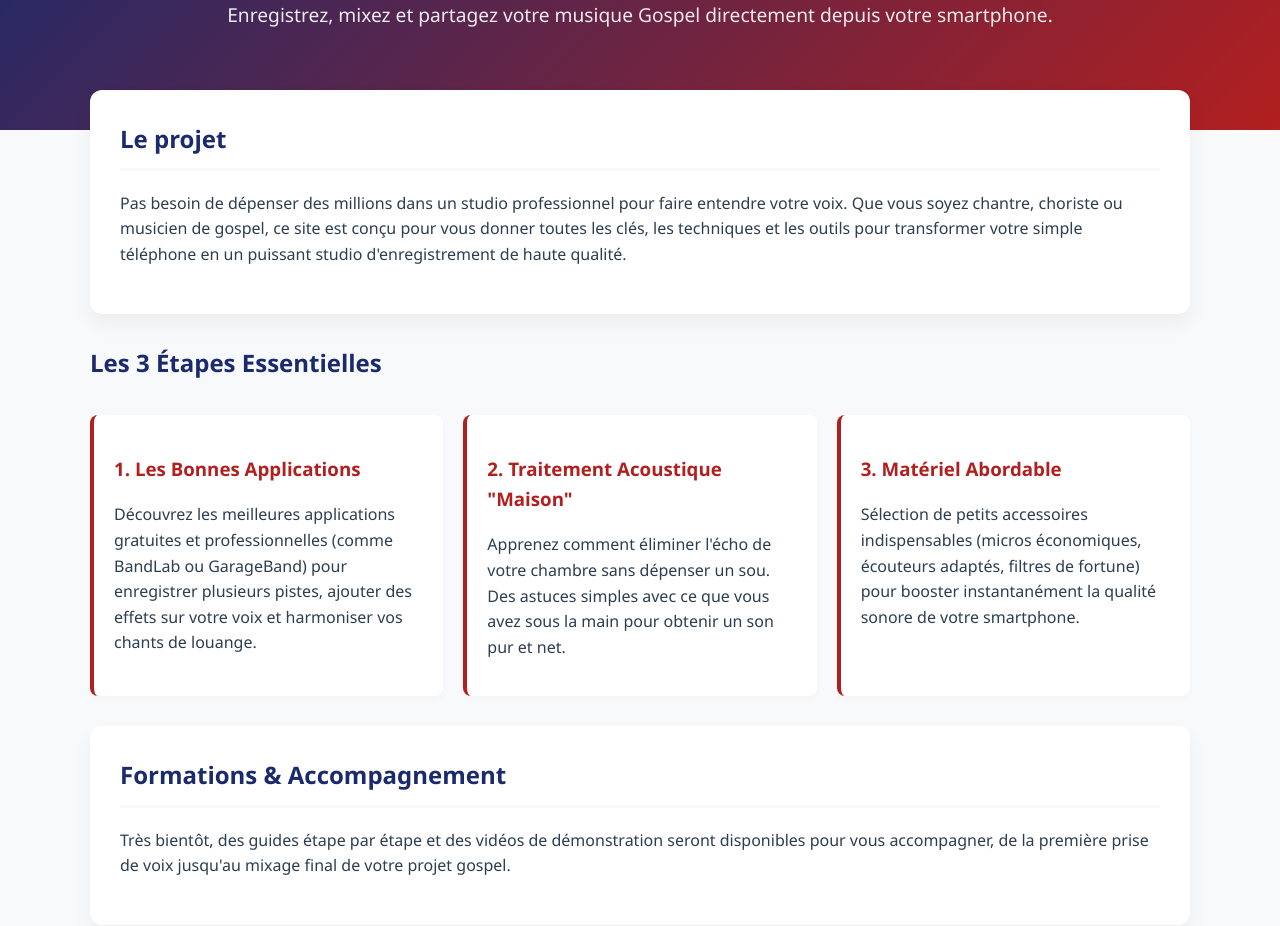
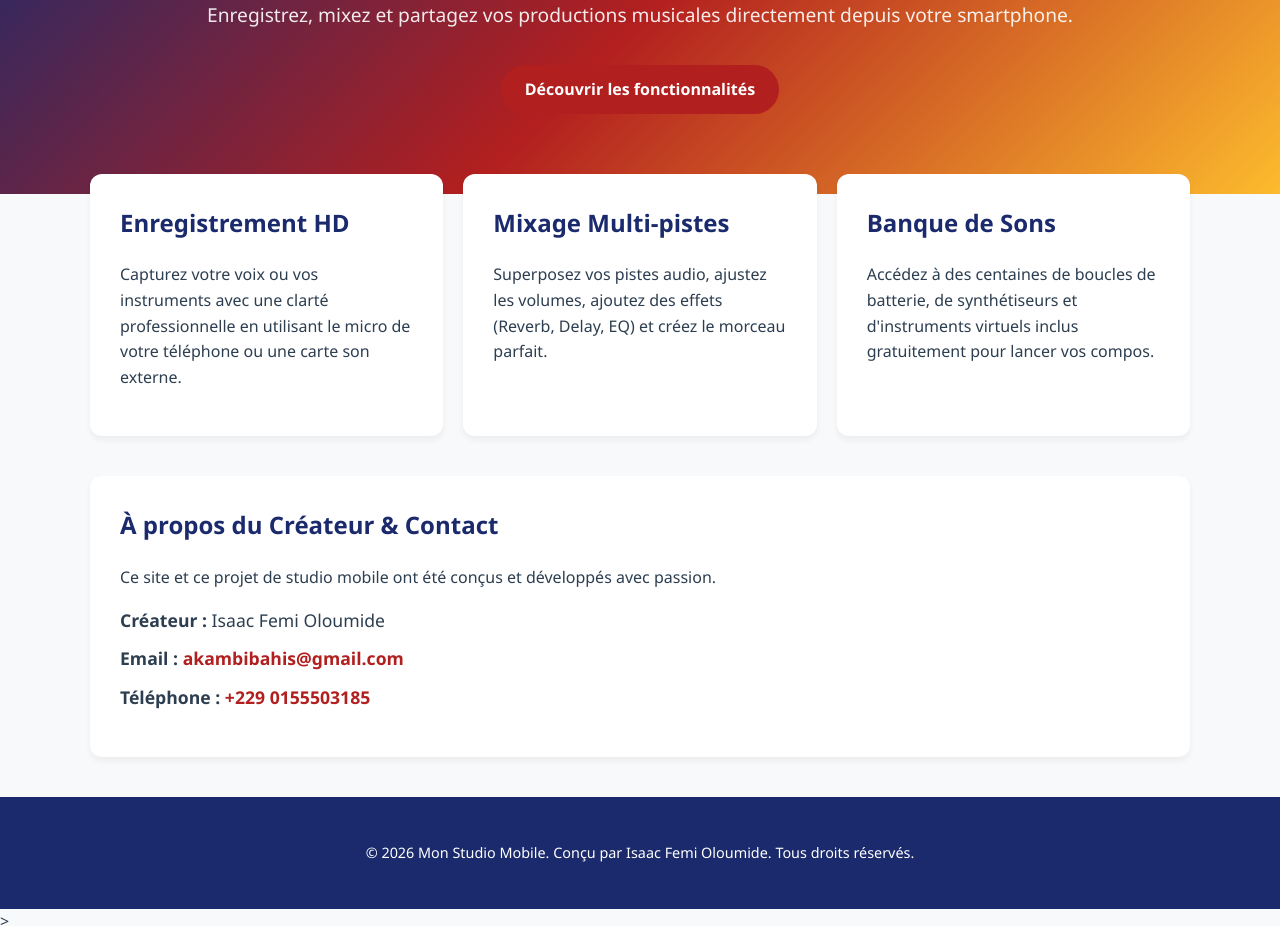
Before and after one commit to akambibahis-byte/studio-gospel, a plain HTML site: page index.html in a window 1280 px wide. Shown: the part 162-1088 px from the top of the page. Drawn offline with Linux system fonts and the light colour scheme.

Commit message:
Add files via upload

```diff
--- a/index.html
+++ b/index.html
@@ -3,7 +3,7 @@
 <head>
     <meta charset="UTF-8">
     <meta name="viewport" content="width=device-width, initial-scale=1.0">
-    <title>Mon Studio Mobile - Créez votre musique sur Smartphone</title>
+    <title>Mon Studio Mobile - Créez votre musique sur smartphone</title>
     <style>
         /* Styles Généraux */
         body {
@@ -15,18 +15,18 @@
             line-height: 1.6;
         }
         header {
-            background: linear-gradient(135deg, #1a2a6c, #b21f1f);
+            background: linear-gradient(135deg, #1a2a6c, #b21f1f, #fdbb2d);
             color: #fff;
             padding: 80px 20px;
             text-align: center;
         }
         header h1 {
             margin: 0;
-            font-size: 2.8em;
+            font-size: 2.8rem;
             font-weight: 700;
         }
         header p {
-            font-size: 1.2em;
+            font-size: 1.2rem;
             margin-top: 10px;
             opacity: 0.9;
         }
@@ -45,114 +45,97 @@
             background: #fff;
             padding: 30px;
             border-radius: 12px;
-            box-shadow: 0 10px 20px rgba(0,0,0,0.05);
-            margin-bottom: 30px;
+            box-shadow: 0 4px 6px rgba(0,0,0,0.05);
         }
         h2 {
             color: #1a2a6c;
-            border-bottom: 3px solid #f8f9fa;
-            padding-bottom: 10px;
             margin-top: 0;
         }
-        h3 {
+        .btn {
+            display: inline-block;
+            background: #b21f1f;
+            color: white;
+            padding: 12px 24px;
+            text-decoration: none;
+            border-radius: 25px;
+            font-weight: bold;
+            margin-top: 15px;
+            transition: background 0.3s;
+        }
+        .btn:hover {
+            background: #1a2a6c;
+        }
+        /* Styles de la section Contact et du Pied de page */
+        .contact-info {
+            list-style: none;
+            padding: 0;
+        }
+        .contact-info li {
+            margin: 10px 0;
+            font-size: 1.1rem;
+        }
+        .contact-info a {
             color: #b21f1f;
+            text-decoration: none;
+            font-weight: 600;
         }
-        /* Cartes d'astuces */
-        .card {
-            background: #fff;
-            padding: 20px;
-            border-radius: 8px;
-            border-left: 4px solid #b21f1f;
-            box-shadow: 0 4px 6px rgba(0,0,0,0.02);
-        }
-        /* Formulaire de Contact */
-        form {
-            display: flex;
-            flex-direction: column;
-        }
-        input, textarea, button {
-            margin: 10px 0;
-            padding: 14px;
-            border: 1px solid #ddd;
-            border-radius: 6px;
-            font-size: 1em;
-        }
-        button {
-            background: linear-gradient(135deg, #1a2a6c, #b21f1f);
-            color: white;
-            border: none;
-            cursor: pointer;
-            font-weight: bold;
-            font-size: 1.1em;
-            transition: transform 0.2s;
-        }
-        button:hover {
-            transform: translateY(-2px);
+        .contact-info a:hover {
+            text-decoration: underline;
         }
         footer {
             text-align: center;
-            padding: 30px;
-            background-color: #111;
-            color: #888;
-            font-size: 0.9em;
+            padding: 30px 20px;
+            background-color: #1a2a6c;
+            color: white;
+            margin-top: 40px;
+            font-size: 0.9rem;
         }
     </style>
 </head>
 <body>
 
     <header>
-        <h1>Votre Studio Pro dans la Poche</h1>
-        <p>Enregistrez, mixez et partagez votre musique Gospel directement depuis votre smartphone.</p>
+        <h1>Mon Studio Mobile</h1>
+        <p>Enregistrez, mixez et partagez vos productions musicales directement depuis votre smartphone.</p>
+        <a href="#features" class="btn">Découvrir les fonctionnalités</a>
     </header>
 
-    <div class="container">
+    <div class="container" id="features">
+        <div class="grid">
+            <section>
+                <h2>Enregistrement HD</h2>
+                <p>Capturez votre voix ou vos instruments avec une clarté professionnelle en utilisant le micro de votre téléphone ou une carte son externe.</p>
+            </section>
 
-        <!-- Section Introduction -->
-        <section id="vision">
-            <h2>Le projet</h2>
-            <p>Pas besoin de dépenser des millions dans un studio professionnel pour faire entendre votre voix. Que vous soyez chantre, choriste ou musicien de gospel, ce site est conçu pour vous donner toutes les clés, les techniques et les outils pour transformer votre simple téléphone en un puissant studio d'enregistrement de haute qualité.</p>
-        </section>
+            <section>
+                <h2>Mixage Multi-pistes</h2>
+                <p>Superposez vos pistes audio, ajustez les volumes, ajoutez des effets (Reverb, Delay, EQ) et créez le morceau parfait.</p>
+            </section>
 
-        <!-- Section Les Piliers du Studio Mobile -->
-        <h2>Les 3 Étapes Essentielles</h2>
-        <div class="grid">
-            <div class="card">
-                <h3>1. Les Bonnes Applications</h3>
-                <p>Découvrez les meilleures applications gratuites et professionnelles (comme BandLab ou GarageBand) pour enregistrer plusieurs pistes, ajouter des effets sur votre voix et harmoniser vos chants de louange.</p>
-            </div>
-            <div class="card">
-                <h3>2. Traitement Acoustique "Maison"</h3>
-                <p>Apprenez comment éliminer l'écho de votre chambre sans dépenser un sou. Des astuces simples avec ce que vous avez sous la main pour obtenir un son pur et net.</p>
-            </div>
-            <div class="card">
-                <h3>3. Matériel Abordable</h3>
-                <p>Sélection de petits accessoires indispensables (micros économiques, écouteurs adaptés, filtres de fortune) pour booster instantanément la qualité sonore de votre smartphone.</p>
-            </div>
+            <section>
+                <h2>Banque de Sons</h2>
+                <p>Accédez à des centaines de boucles de batterie, de synthétiseurs et d'instruments virtuels inclus gratuitement pour lancer vos compos.</p>
+            </section>
         </div>
 
-        <!-- Section Tutoriels / À venir -->
-        <section id="tutoriels" style="margin-top: 30px;">
-            <h2>Formations & Accompagnement</h2>
-            <p>Très bientôt, des guides étape par étape et des vidéos de démonstration seront disponibles pour vous accompagner, de la première prise de voix jusqu'au mixage final de votre projet gospel.</p>
-        </section>
-
-        <!-- Section Contact / Communauté -->
-        <section id="contact">
-            <h2>Rejoignez le mouvement</h2>
-            <p>Vous avez un projet musical ou besoin d'un conseil pour configurer votre studio sur téléphone ? Laissez un message pour recevoir de l'aide ou proposer une collaboration.</p>
-            <form action="#" method="POST">
-                <input type="text" name="name" placeholder="Votre Nom" required>
-                <input type="email" name="email" placeholder="Votre Adresse Email" required>
-                <textarea name="message" rows="5" placeholder="Parlez-moi de votre projet musical ou de vos questions..." required></textarea>
-                <button type="submit">Envoyer mon message</button>
-            </form>
-        </section>
-
+        <!-- Section Créateur & Contact ajoutée ici -->
+        <div class="grid" style="margin-top: 40px;">
+            <section style="grid-column: 1 / -1;">
+                <h2>À propos du Créateur & Contact</h2>
+                <p>Ce site et ce projet de studio mobile ont été conçus et développés avec passion.</p>
+                <ul class="contact-info">
+                    <li><strong>Créateur :</strong> Isaac Femi Oloumide</li>
+                    <li><strong>Email :</strong> <a href="mailto:akambibahis@gmail.com">akambibahis@gmail.com</a></li>
+                    <li><strong>Téléphone :</strong> <a href="tel:+2290155503185">+229 0155503185</a></li>
+                </ul>
+            </section>
+        </div>
     </div>
 
     <footer>
-        <p>&copy; 2026 - Guide Studio Gospel Mobile - Tous droits réservés.</p>
+        <p>&copy; 2026 Mon Studio Mobile. Conçu par Isaac Femi Oloumide. Tous droits réservés.</p>
     </footer>
 
 </body>
 </html>
+>
```
